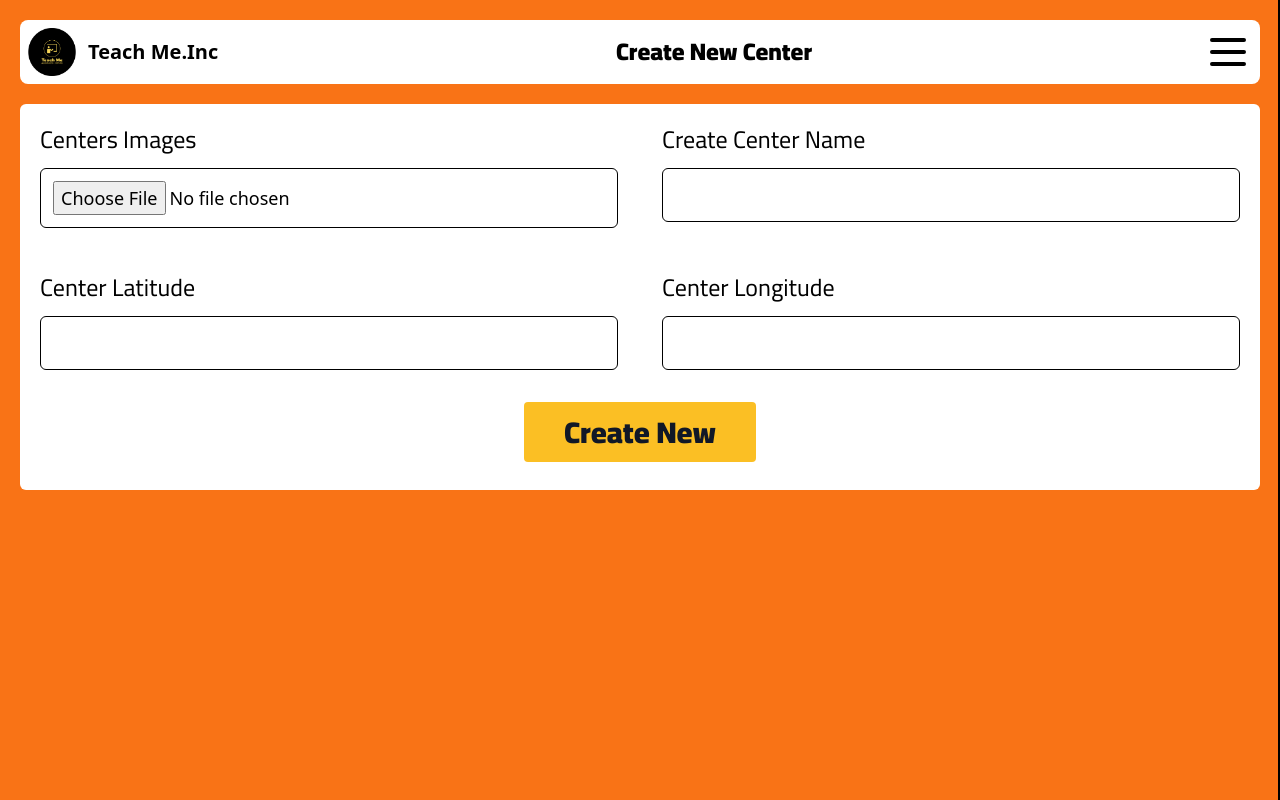
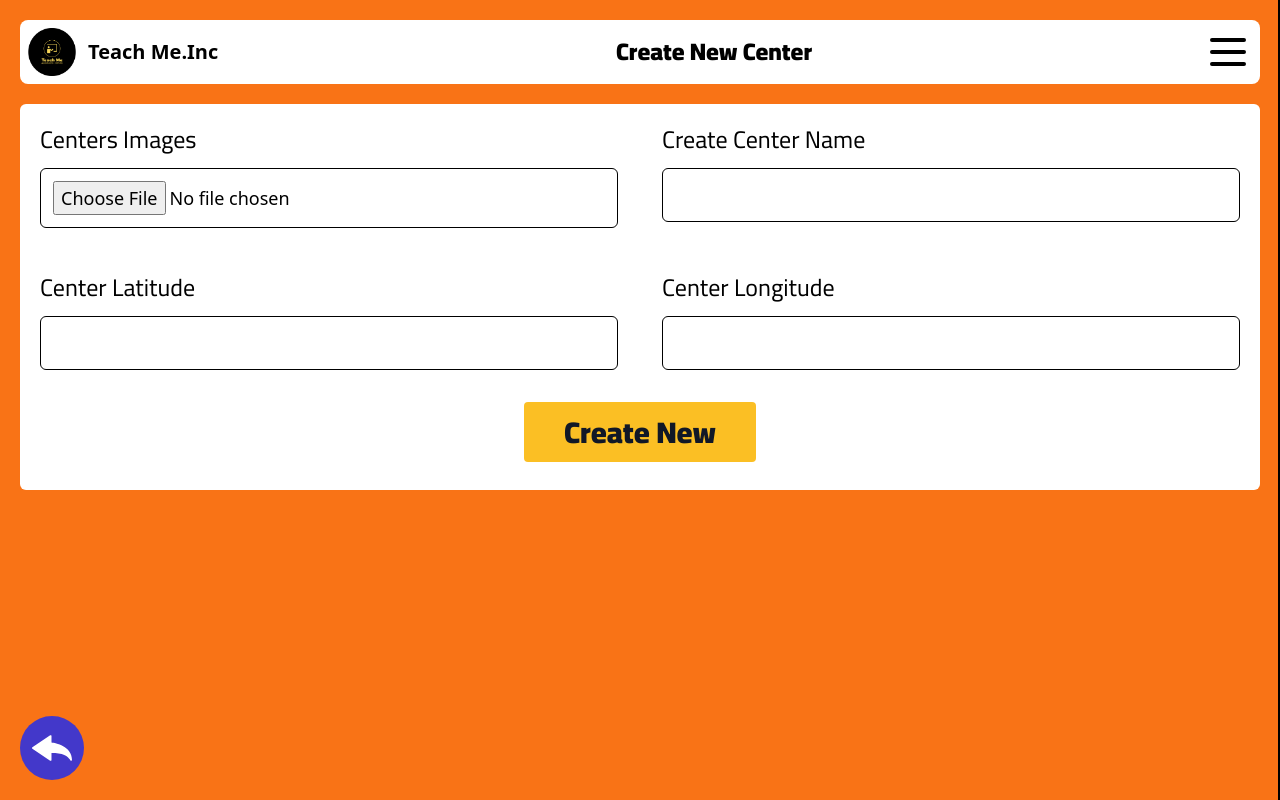
Before and after one commit to ahmed-mohamed-eng/teach-me-desktop, a Next.js app: page /centers/create in a window 1280 px wide. Built offline with nearby package versions, Linux system fonts and the light colour scheme; no server answers.

Commit message:
added the back button

```diff
--- a/app/centers/create/page.tsx
+++ b/app/centers/create/page.tsx
@@ -1,11 +1,13 @@
 import Header from "@/components/pages/home/Header";
 import CreateNewCenter from "@/components/pages/centers/CreateNewCenter";
+import BackButton from "@/components/shared/BackButton";
 
 const CreatePage = () => {
   return (
     <main className="w-full bg-orange-500 flex min-h-screen flex-col items-start justify-start p-5 space-y-5">
       <Header title="Create New Center" />
       <CreateNewCenter />
+      <BackButton linkTo="/centers" />
     </main>
   );
 };
--- /dev/null
+++ b/components/shared/BackButton.tsx
@@ -0,0 +1,22 @@
+import Link from "next/link";
+import { FloatingCreateButtonProps } from "./FloatingCreateButton";
+import Image from "next/image";
+
+export interface BackButtonProps extends FloatingCreateButtonProps {}
+
+const BackButton = (props: BackButtonProps) => {
+  return (
+    <button className="fixed bottom-5 left-5 w-16 h-16 rounded-full bg-indigo-700 flex items-center justify-center">
+      <Link
+        className="w-full h-full flex items-center justify-center font-black text-white"
+        href={props.linkTo}
+      >
+        <div className="relative w-10 h-10">
+          <Image className="w-full h-full" fill src="/icons/back-icon.svg" alt="Back To Home Page" />
+        </div>
+      </Link>
+    </button>
+  );
+};
+
+export default BackButton;
--- a/next.config.js
+++ b/next.config.js
@@ -1,6 +1,9 @@
 /** @type {import('next').NextConfig} */
 const nextConfig = {
-    output: 'export'
+    output: 'export',
+    images: {
+        unoptimized: true,
+    }
 }
 
 module.exports = nextConfig
```
Also changed, not shown: public/icons/back-icon.svg (added).
